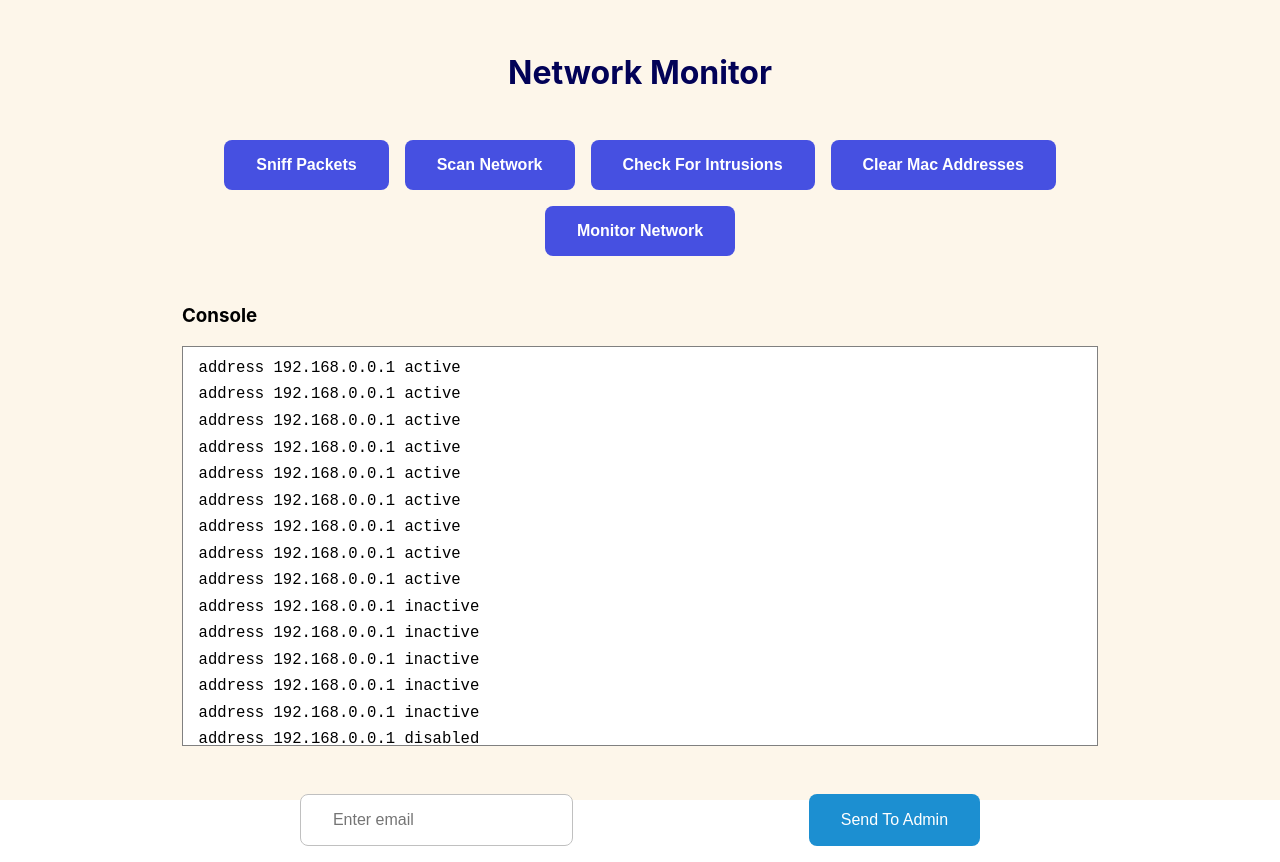
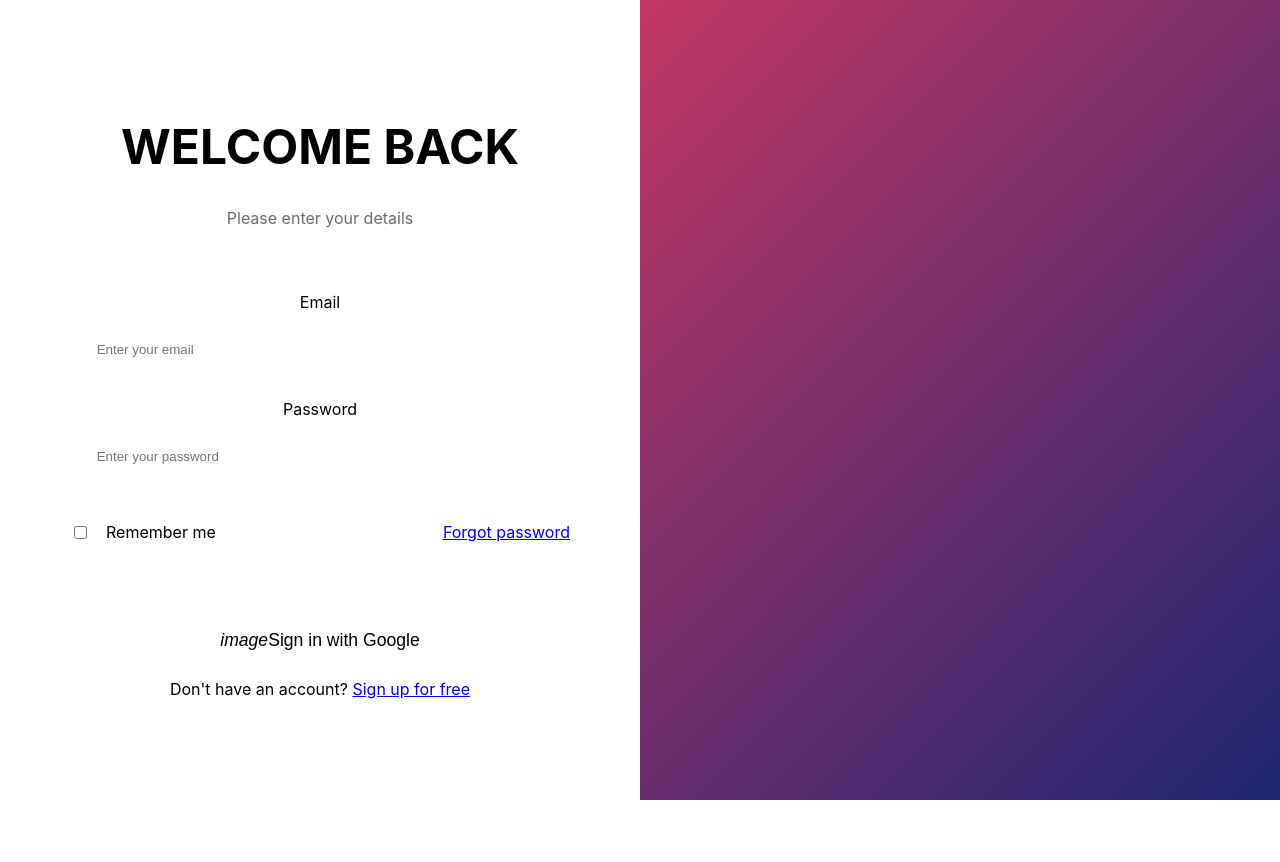
Before and after one commit to Hycient195/IP-console, a React (Create React App) app: page / in a window 1280 px wide. After the commit the page ends 800 px from the top, so only its background shows below. Built offline with nearby package versions, Linux system fonts and the light colour scheme.

Commit message:
Added Login Page

```diff
--- a/src/App.js
+++ b/src/App.js
@@ -3,12 +3,14 @@ import './App.css';
 import Home from './pages/Home/Home';
 import Navbar from './components/Navbar/Navbar';
 import Footer from './components/Footer/Footer';
+import Login from './pages/Login/Login'
 
 function App() {
   return (
     <div className="App">
       {/* <Navbar/> */}
-      <Home/>
+      {/* <Home/> */}
+      <Login/>
       {/* <Footer/> */}
     </div>
   );
--- /dev/null
+++ b/src/pages/Login/Login.css
@@ -0,0 +1,122 @@
+/*=================*/
+/* Utility Classes */
+/*=================*/
+.bg-red{
+  background-color: var(--pink-red);
+}
+
+.bg-white{
+  background-color: white;
+}
+
+.grey-text{
+  color: rgb(109, 108, 108);
+}
+
+.fullwidth{
+  width: 100%;
+}
+
+.bold{
+  font-weight: bold;
+}
+
+input{
+  cursor: pointer;
+}
+
+.text-input{
+  padding: calc(var(--base-padding)) calc(var(--base-padding) * 2);
+  border-radius: 1em;
+  border: 1px solid var(--outline);
+  outline: none;
+  transition: outline 400ms;
+  margin-bottom: var(--base-margin);
+}
+
+.text-input:focus{
+  outline: 2px solid var(--outline);
+}
+
+.centralize{
+  text-align: center;
+}
+
+.btn{
+  border-radius: 1em;
+  padding: calc(var(--base-padding) / 1.5) calc(var(--base-padding) * 2);
+  border: none;
+  font-size: 1.1em;
+  cursor: pointer;
+}
+
+
+
+/*===================*/
+/* Main Page Content */
+/*===================*/
+
+body > div.page_container{
+  width: 100%;
+  display: grid;
+  grid-template-columns: 1fr 1fr;
+  height: 100vh;
+}
+
+div.page_container > div.page_left{
+  display: flex;
+  align-items: center;
+  justify-content: center;
+  padding: calc(var(--base-padding) * 2);
+}
+
+div.page_left > div.page_left_content{
+  width: 100%;
+  max-width: 500px;
+  min-width: 400px;
+}
+
+div.page_left_content > h1{
+  font-size: 3em;
+}
+
+div.page_left_content > p.subtitle{
+  margin-bottom: calc(var(--base-margin) * 4);
+}
+
+div.page_left_content > form > div.actions{
+  display: flex;
+  justify-content: space-between;
+  margin-top: var(--base-margin);
+}
+
+form > div.actions > label{
+  display: flex;
+  gap: var(--base-gap);
+  align-items: center;
+}
+
+form > div.buttons_container{
+  display: flex;
+  flex-direction: column;
+  gap: calc(var(--base-gap));
+}
+
+form > div.buttons_container > button:nth-of-type(1){
+  color: white;
+}
+
+form > div.buttons_container > button:nth-of-type(2){
+  background-color: white;
+  border: 2px solid var(--outline);
+}
+
+
+
+
+/*====================*/
+/* Page Right Section */
+/*====================*/
+div.page_container > div.page_right{
+  background: linear-gradient(135deg, #c33764, #1d2671);
+}
--- /dev/null
+++ b/src/pages/Login/Login.jsx
@@ -0,0 +1,54 @@
+import "./Login.css";
+
+export default function Login(){
+  return(
+    <body>
+      <div class="page_container">
+        <div class="page_left">
+          <div class="page_left_content">
+            <h1 class="title" >WELCOME BACK</h1>
+            <p class="subtitle grey-text" >Please enter your details</p>
+            <form action="">
+
+              <label for="email">
+                <p class="email">Email</p>
+                <input class="fullwidth text-input" id="email" type="email" placeholder="Enter your email"/>
+              </label>
+
+              <label for="password">
+                <p class="password">Password</p>
+                <input class="fullwidth text-input" id="password" type="password" placeholder="Enter your password"/>
+              </label>
+
+              <div class="actions">
+                <label for="remember_me">
+                  <input id="remember_me" type="checkbox"/>
+                  <p class="">Remember me</p>
+                </label>
+                <p>
+                  <a href="#">Forgot password</a>
+                </p>
+              </div>
+
+              <div class="buttons_container">
+                <button class="sign_in btn bg-red ">Sign in</button>
+                <button class="sign_in_with_google btn">
+                  {/* <!-- <img src="" alt=""> --> */}
+                  <i>image</i>
+                  Sign in with Google
+                </button>
+              </div>
+            </form>
+
+            <p class="centralize">
+              Don't have an account? <a class="red-text" href="#">Sign up for free</a>
+            </p>
+          </div>
+        </div>
+        <div class="page_right">
+
+        </div>
+      </div>
+    </body>
+  )
+}
```
